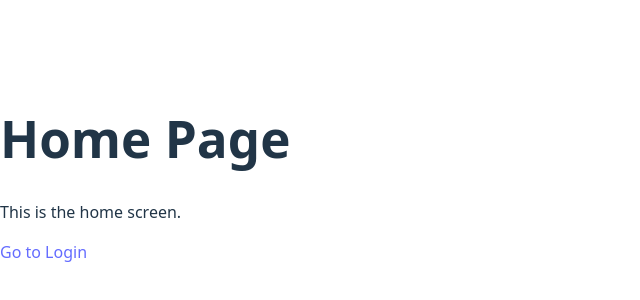
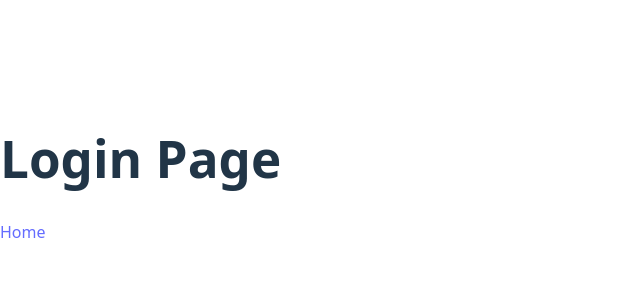
Before and after one commit to Arman511/GutsHackathonTeam26, a React (Vite) app in the folder guts-template/: page / in a window 1280 px wide. Shown: the part 230-530 px from the top of the page, without its empty margins (0-640 px from the left). Built offline with nearby package versions, Linux system fonts and the light colour scheme.

Commit message:
Frontend routing basic

```diff
--- a/guts-template/src/App.jsx
+++ b/guts-template/src/App.jsx
@@ -1,7 +1,7 @@
 import { BrowserRouter as Router, Routes, Route, Link } from "react-router-dom";
 import Home from "./pages/Home";
-import Login from "./pages/Login";
-import Events from "./pages/Events";
+import Login from "./pages/Login.jsx";
+import Agenda from "./pages/Agenda.jsx";
 import Groups from "./pages/Groups";
 import "./App.css";
 
@@ -21,7 +21,7 @@ export default function App() {
                 <Routes>
                     <Route path="/" element={<Home />} />
                     <Route path="/login" element={<Login />} />
-                    <Route path="/events" element={<Events />} />
+                    <Route path="/events" element={<Agenda />} />
                     <Route path="/groups" element={<Groups />} />
                 </Routes>
             </div>
--- a/guts-template/src/main.jsx
+++ b/guts-template/src/main.jsx
@@ -1,20 +1,23 @@
 import React from "react";
 import ReactDOM from "react-dom/client";
-import { BrowserRouter as Router, Routes, Route } from "react-router-dom";
+import { BrowserRouter as Router, Routes, Route, Navigate } from "react-router-dom";
+import Login from "./pages/Login.jsx";
 import Home from "./pages/Home";
-import Login from "./pages/Login";
-import Events from "./pages/Events";
+import Agenda from "./pages/Agenda";
 import Groups from "./pages/Groups";
+import Plan from "./pages/Plan";
 import "./index.css";
 
 ReactDOM.createRoot(document.getElementById("root")).render(
     <React.StrictMode>
         <Router>
             <Routes>
-                <Route path="/" element={<Home />} />
-                <Route path="/login" element={<Login />} />
-                <Route path="/events" element={<Events />} />
+                <Route path="/" element={<Login />} />
+                <Route path="/home" element={<Home />} />
+                <Route path="/agenda" element={<Agenda />} />
                 <Route path="/groups" element={<Groups />} />
+                <Route path="/plan-event" element={<Plan />} />
+                <Route path="*" element={<Navigate to="/" />} />
             </Routes>
         </Router>
     </React.StrictMode>
--- a/guts-template/src/pages/Events.jsx
+++ b/guts-template/src/pages/Agenda.jsx
@@ -1,10 +1,10 @@
 import { Link } from "react-router-dom";
 
-export default function Events() {
+export default function Agenda() {
     return (
         <div>
             <h1>Events Page</h1>
-            <Link to="/">Back to Home</Link>
+            <Link to="/home">Home</Link>
         </div>
     );
 }
--- a/guts-template/src/pages/Groups.jsx
+++ b/guts-template/src/pages/Groups.jsx
@@ -4,7 +4,7 @@ export default function Groups() {
     return (
         <div>
             <h1>Groups Page</h1>
-            <Link to="/">Back to Home</Link>
+            <Link to="/home">Home</Link>
         </div>
     );
 }
--- a/guts-template/src/pages/Home.jsx
+++ b/guts-template/src/pages/Home.jsx
@@ -5,7 +5,9 @@ export default function Home() {
         <div>
             <h1>Home Page</h1>
             <p>This is the home screen.</p>
-            <Link to="/login">Go to Login</Link>
+            <Link to="/Groups" className="btn">Go to Groups</Link>
+            <Link to="/Agenda" className="btn">Go to Agenda</Link>
+            <Link to="/Plan" className="btn">Go to Plan</Link>
         </div>
     );
 }
--- a/guts-template/src/pages/login.jsx
+++ b/guts-template/src/pages/Login.jsx
@@ -4,7 +4,7 @@ export default function Login() {
     return (
         <div>
             <h1>Login Page</h1>
-            <Link to="/">Back to Home</Link>
+            <Link to="/home">Home</Link>
         </div>
     );
 }
--- /dev/null
+++ b/guts-template/src/pages/Plan.jsx
@@ -0,0 +1,10 @@
+import { Link } from "react-router-dom";
+
+export default function Plan() {
+    return (
+        <div>
+            <h1>Plan Page</h1>
+            <Link to="/home">Back to Home</Link>
+        </div>
+    );
+}
```
